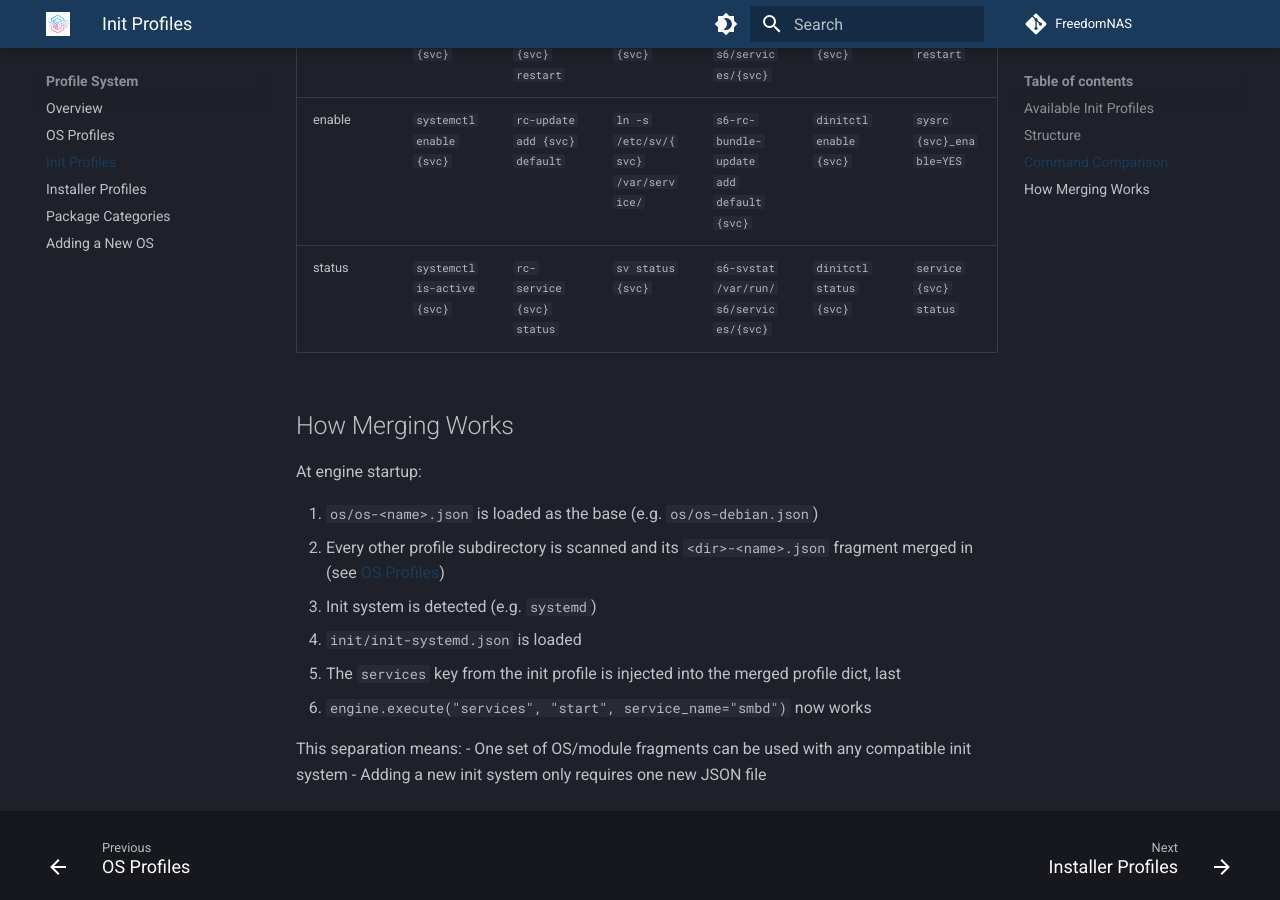
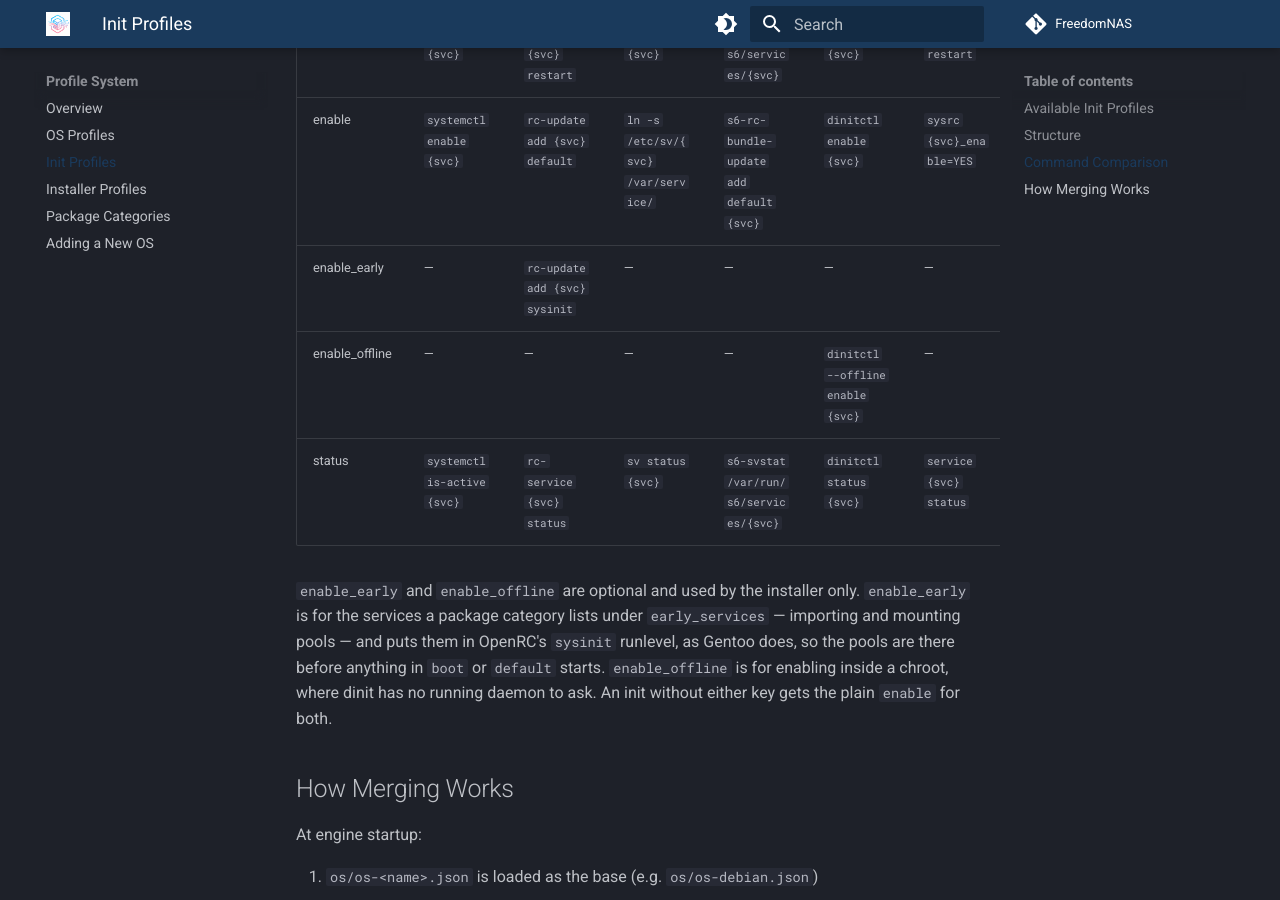
Before and after one commit to FreedomNAS/freedomnas-docs, an MkDocs documentation site: the page built from docs/profiles/init-profiles.md, in a window 1280 px wide and 900 px high, scrolled down 1551 px. Built offline with MkDocs 1.6.1 and Material for MkDocs 9.7.7, drawn with Linux system fonts in a browser that asks for light colours.

Commit message:
Document early_services and OpenRC's sysinit runlevel for ZFS

```diff
--- a/docs/profiles/init-profiles.md
+++ b/docs/profiles/init-profiles.md
@@ -44,7 +44,17 @@ includes a `services` key.
 | stop | `systemctl stop {svc}` | `rc-service {svc} stop` | `sv stop {svc}` | `s6-svc -d /var/run/s6/services/{svc}` | `dinitctl stop {svc}` | `service {svc} stop` |
 | restart | `systemctl restart {svc}` | `rc-service {svc} restart` | `sv restart {svc}` | `s6-svc -t /var/run/s6/services/{svc}` | `dinitctl restart {svc}` | `service {svc} restart` |
 | enable | `systemctl enable {svc}` | `rc-update add {svc} default` | `ln -s /etc/sv/{svc} /var/service/` | `s6-rc-bundle-update add default {svc}` | `dinitctl enable {svc}` | `sysrc {svc}_enable=YES` |
+| enable_early | — | `rc-update add {svc} sysinit` | — | — | — | — |
+| enable_offline | — | — | — | — | `dinitctl --offline enable {svc}` | — |
 | status | `systemctl is-active {svc}` | `rc-service {svc} status` | `sv status {svc}` | `s6-svstat /var/run/s6/services/{svc}` | `dinitctl status {svc}` | `service {svc} status` |
+
+`enable_early` and `enable_offline` are optional and used by the installer only.
+`enable_early` is for the services a package category lists under
+`early_services` — importing and mounting pools — and puts them in OpenRC's
+`sysinit` runlevel, as Gentoo does, so the pools are there before anything in
+`boot` or `default` starts. `enable_offline` is for enabling inside a chroot,
+where dinit has no running daemon to ask. An init without either key gets the
+plain `enable` for both.
 
 ## How Merging Works
 
```
Also changed, not shown: docs/architecture/package-manager.md (+6 -0 lines), docs/profiles/installer-profiles.md (+3 -1 lines).
